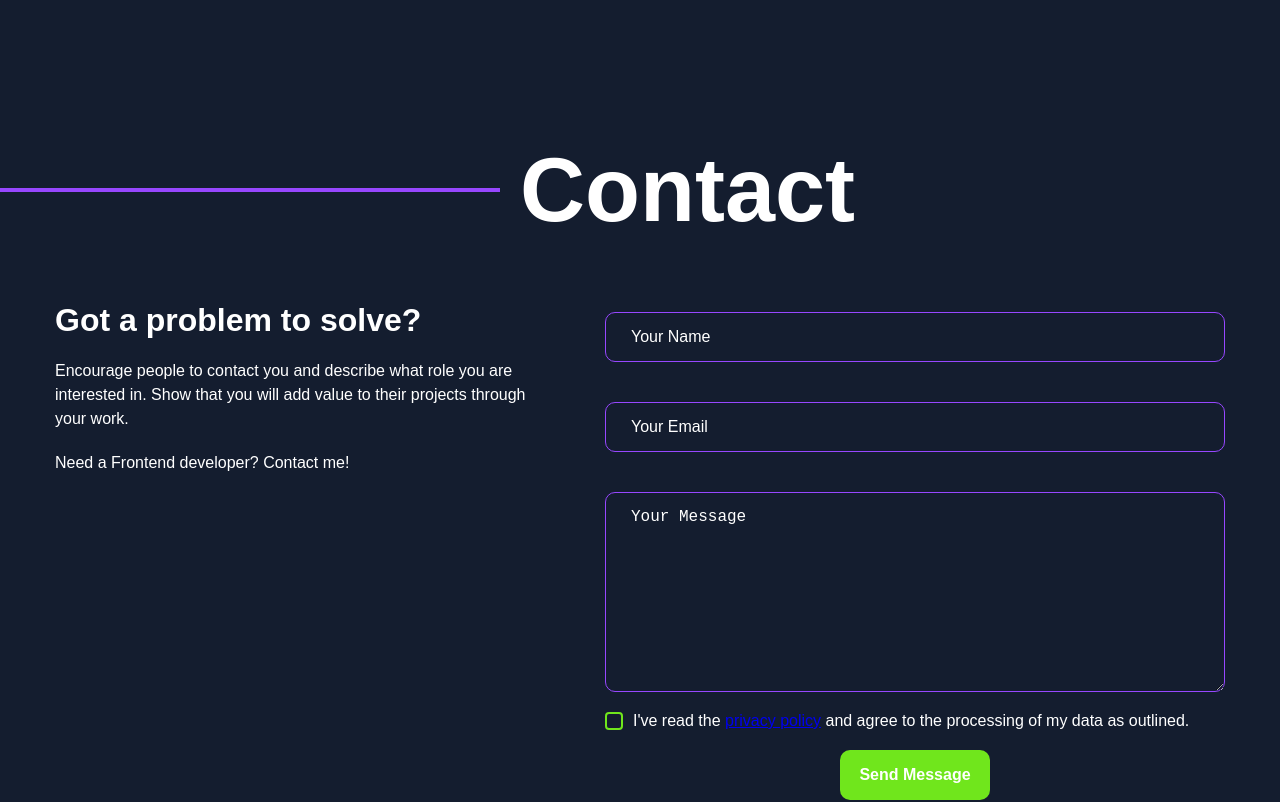
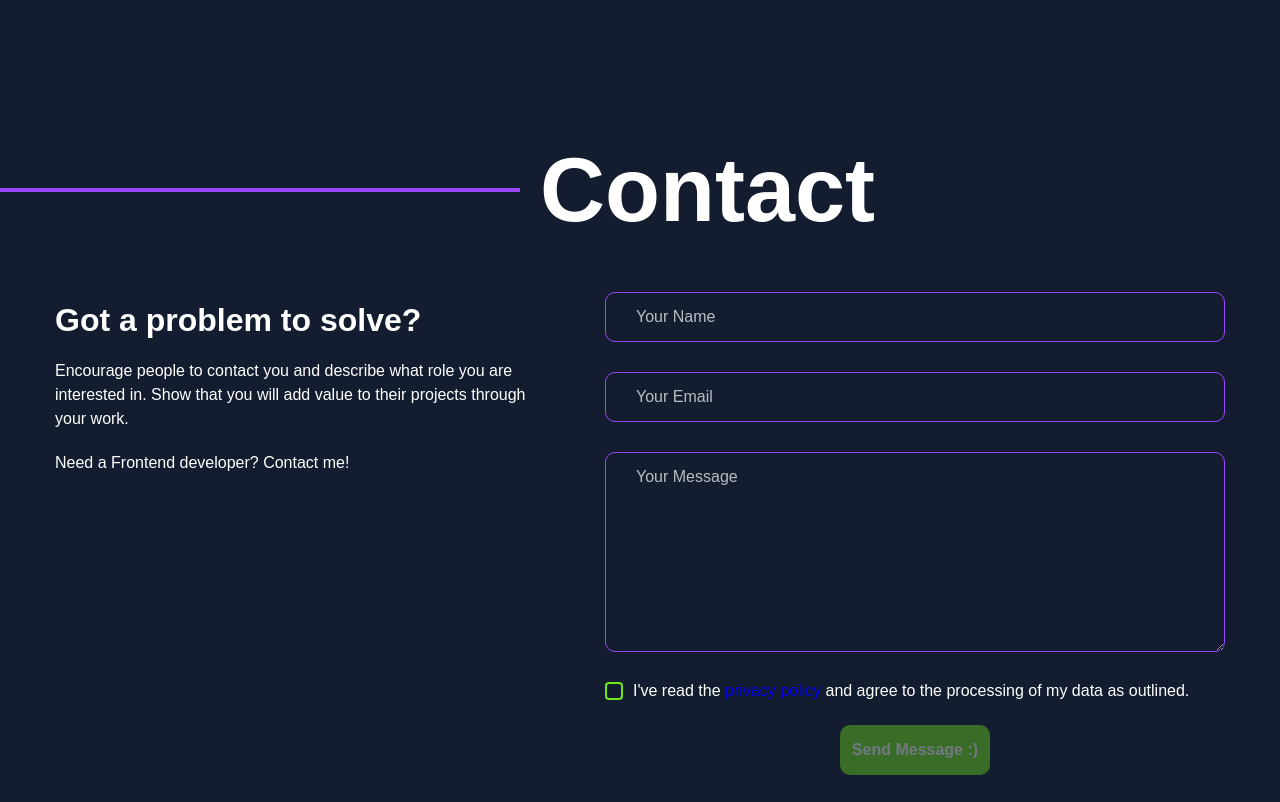
Before and after one commit to marioramirez90/angular-portfolio, an Angular app: page / in a window 1280 px wide. Shown: the part 4660-5462 px from the top of the page. Built offline with nearby package versions, Linux system fonts and the light colour scheme; a web font is replaced by a local one.

Commit message:
Enhance contact form: implement validation, error handling, and improved styling for user input fields

```diff
--- a/src/app/components/landingpage/contact/contact.html
+++ b/src/app/components/landingpage/contact/contact.html
@@ -13,15 +13,36 @@
       <span>Need a Frontend developer? Contact me!</span>
     </div>
     <div class="form-box">
-      <form [formGroup]="userform">
-        <label for="name"> </label>
-        <input placeholder="Your Name" id="name" type="text" formControlName="name" />
+      <form [formGroup]="userform" (ngSubmit)="onSubmit()">
+        <div class="input-group">
+          <input [placeholder]="focused['name'] ? '' : 'Your Name'" id="name" type="text" formControlName="name"
+            (focus)="onFocus('name')"
+            [class.invalid]="userform.get('name')?.invalid && userform.get('name')?.touched"
+            [class.valid]="userform.get('name')?.valid && userform.get('name')?.touched" />
+          <span class="error-icon" [class.visible]="userform.get('name')?.invalid && userform.get('name')?.touched">!</span>
+          <span class="success-icon" [class.visible]="userform.get('name')?.valid && userform.get('name')?.touched">✓</span>
+          <span class="error-msg" [class.visible]="userform.get('name')?.invalid && userform.get('name')?.touched">Your name is required</span>
+        </div>
 
-        <label for="mail"> </label>
-        <input placeholder="Your Email" id="mail" type="text" formControlName="email" />
+        <div class="input-group">
+          <input [placeholder]="focused['email'] ? '' : 'Your Email'" id="mail" type="email" formControlName="email"
+            (focus)="onFocus('email')"
+            [class.invalid]="userform.get('email')?.invalid && userform.get('email')?.touched"
+            [class.valid]="userform.get('email')?.valid && userform.get('email')?.touched" />
+          <span class="error-icon" [class.visible]="userform.get('email')?.invalid && userform.get('email')?.touched">!</span>
+          <span class="success-icon" [class.visible]="userform.get('email')?.valid && userform.get('email')?.touched">✓</span>
+          <span class="error-msg" [class.visible]="userform.get('email')?.invalid && userform.get('email')?.touched">Your email is required</span>
+        </div>
 
-        <label for="text"> </label>
-        <textarea placeholder="Your Message" id="text" formControlName="text"></textarea>
+        <div class="input-group">
+          <textarea [placeholder]="focused['text'] ? '' : 'Your Message'" id="text" formControlName="text"
+            (focus)="onFocus('text')"
+            [class.invalid]="userform.get('text')?.invalid && userform.get('text')?.touched"
+            [class.valid]="userform.get('text')?.valid && userform.get('text')?.touched"></textarea>
+          <span class="error-icon textarea-icon" [class.visible]="userform.get('text')?.invalid && userform.get('text')?.touched">!</span>
+          <span class="success-icon textarea-icon" [class.visible]="userform.get('text')?.valid && userform.get('text')?.touched">✓</span>
+          <span class="error-msg" [class.visible]="userform.get('text')?.invalid && userform.get('text')?.touched">Your message is empty</span>
+        </div>
 
         <div class="checkbox-content">
           <label class="custom-checkbox">
@@ -32,11 +53,10 @@
               outlined.
             </span>
           </label>
+          <span class="error-msg" [class.visible]="userform.get('checkbox')?.invalid && userform.get('checkbox')?.dirty">Please accept the policy</span>
         </div>
 
-        <button>Send Message</button>
-
-
+        <button type="submit" [disabled]="userform.invalid">Send Message :)</button>
       </form>
     </div>
   </div>
--- a/src/app/components/landingpage/contact/contact.scss
+++ b/src/app/components/landingpage/contact/contact.scss
@@ -8,6 +8,7 @@ section {
     flex-direction: column;
     justify-content: flex-end;
     align-items: start;
+    margin-bottom: 100px;
 
     .contact-header {
         display: flex;
@@ -16,7 +17,7 @@ section {
 
 
         .line {
-            width: 500px;
+            width: 520px;
             height: 4px;
             background-color: $secondary-color;
             margin-right: 20px;
@@ -80,22 +81,98 @@ section {
                 gap: 20px;
                 align-items: center;
 
+                .input-group {
+                    width: 620px;
+                    display: flex;
+                    flex-direction: column;
+                    position: relative;
+
+                    .error-icon {
+                        position: absolute;
+                        right: 15px;
+                        top: 12px;
+                        width: 24px;
+                        height: 24px;
+                        background-color: $warnning-color;
+                        border-radius: 50%;
+                        color: white;
+                        font-size: 14px;
+                        font-weight: 700;
+                        display: flex;
+                        align-items: center;
+                        justify-content: center;
+                        opacity: 0;
+                        transition: opacity 0.6s ease;
+
+                        &.visible {
+                            opacity: 1;
+                        }
+
+                        &.textarea-icon {
+                            top: 12px;
+                        }
+                    }
+
+                    .success-icon {
+                        position: absolute;
+                        right: 15px;
+                        top: 12px;
+                        width: 24px;
+                        height: 24px;
+                        background-color: $border-color;
+                        border-radius: 50%;
+                        color: white;
+                        font-size: 14px;
+                        font-weight: 700;
+                        display: flex;
+                        align-items: center;
+                        justify-content: center;
+                        opacity: 0;
+                        transition: opacity 0.6s ease;
+
+                        &.visible {
+                            opacity: 1;
+                        }
+
+                        &.textarea-icon {
+                            top: 12px;
+                        }
+                    }
+
+                    .error-msg {
+                        color: $warnning-color;
+                        font-size: 14px;
+                        margin-top: 10px;
+                        opacity: 0;
+                        max-height: 0;
+                        overflow: hidden;
+                        transition: opacity 0.6s ease, max-height 0.6s ease;
+
+                        &.visible {
+                            opacity: 1;
+                            max-height: 30px;
+                        }
+                    }
+                }
 
                 input,
                 textarea {
                     background-color: transparent;
                     width: 620px;
                     height: 50px;
-                    padding: 15px 25px 15px 25px;
+                    padding: 15px 25px 15px 30px;
                     border: 1px solid $secondary-color;
                     border-radius: 10px;
                     color: $primary-color;
+                    font-family: inherit;
                     font-size: 16px;
-                    color: $primary-color;
                     cursor: pointer;
 
                     &::placeholder {
+                        font-family: inherit;
+                        font-size: 16px;
                         color: $primary-color;
+                        opacity: 0.7;
                     }
 
                     &:hover {
@@ -105,6 +182,14 @@ section {
                     &:focus {
                         outline: none;
                         border-color: $warnning-color;
+                    }
+
+                    &.invalid {
+                        border-color: $warnning-color;
+                    }
+
+                    &.valid {
+                        border-color: $border-color;
                     }
                 }
 
@@ -116,7 +201,8 @@ section {
 
                 .checkbox-content {
                     display: flex;
-                    align-items: center;
+                    flex-direction: column;
+                    align-items: flex-start;
                     width: 100%;
 
                     .custom-checkbox {
@@ -124,6 +210,10 @@ section {
                         align-items: center;
                         gap: 10px;
                         cursor: pointer;
+
+                        a{
+                            text-decoration: none;
+                        }
 
                         input {
                             display: none;
@@ -150,11 +240,27 @@ section {
                             border: solid $border-color;
                             border-width: 0 2px 2px 0;
                             transform: rotate(45deg);
+                            background: transparent;
                         }
 
                         &:hover .box {
                             filter: drop-shadow(0px 0px 4px rgba(121, 126, 243, 1));
                             border-color: darken($border-color, 10%);
+                        }
+                    }
+
+                    .error-msg {
+                        color: $warnning-color;
+                        font-size: 14px;
+                        margin-top: 5px;
+                        opacity: 0;
+                        max-height: 0;
+                        overflow: hidden;
+                        transition: opacity 0.6s ease, max-height 0.6s ease;
+
+                        &.visible {
+                            opacity: 1;
+                            max-height: 30px;
                         }
                     }
                 }
@@ -171,8 +277,13 @@ section {
                     font-style: normal;
                     cursor: pointer;
 
-                    &:hover {
+                    &:hover:not(:disabled) {
                         background-color: $hover-color;
+                    }
+
+                    &:disabled {
+                        opacity: 0.4;
+                        cursor: not-allowed;
                     }
                 }
 
--- a/src/app/components/landingpage/contact/contact.ts
+++ b/src/app/components/landingpage/contact/contact.ts
@@ -1,5 +1,5 @@
-import { Component } from '@angular/core';
-import {FormControl, FormGroup, ReactiveFormsModule, Validators} from '@angular/forms';
+import { Component, inject } from '@angular/core';
+import { FormBuilder, ReactiveFormsModule, Validators } from '@angular/forms';
 
 @Component({
   selector: 'app-contact',
@@ -8,24 +8,27 @@ import {FormControl, FormGroup, ReactiveFormsModule, Validators} from '@angular/
   styleUrl: './contact.scss',
 })
 export class Contact {
+  private fb = inject(FormBuilder);
 
- userform = new FormGroup({
-    name: new FormControl('', {
-      validators: [Validators.required,Validators.minLength(4)]
-    }),
+  userform = this.fb.group({
+    name: ['', [Validators.required, Validators.minLength(4)]],
+    email: ['', [Validators.required, Validators.email]],
+    text: ['', [Validators.required, Validators.minLength(10)]],
+    checkbox: [false, [Validators.requiredTrue]],
+  });
 
-    email: new FormControl('', {
-      validators: [Validators.required,Validators.email]
+  focused: Record<string, boolean> = {};
 
-    }),
-    text: new FormControl('', {
-      validators: [Validators.required,Validators.minLength(10)]
+  onFocus(field: string) {
+    this.focused[field] = true;
+    this.userform.get(field)?.markAsTouched();
+  }
 
-    }),
-    checkbox: new FormControl(false, {
-      validators: [Validators.requiredTrue]
-    }),
-  })
-
-
+  onSubmit() {
+    if (this.userform.valid) {
+      console.log(this.userform.value);
+      this.userform.reset();
+      this.focused = {};
+    }
+  }
 }
```
